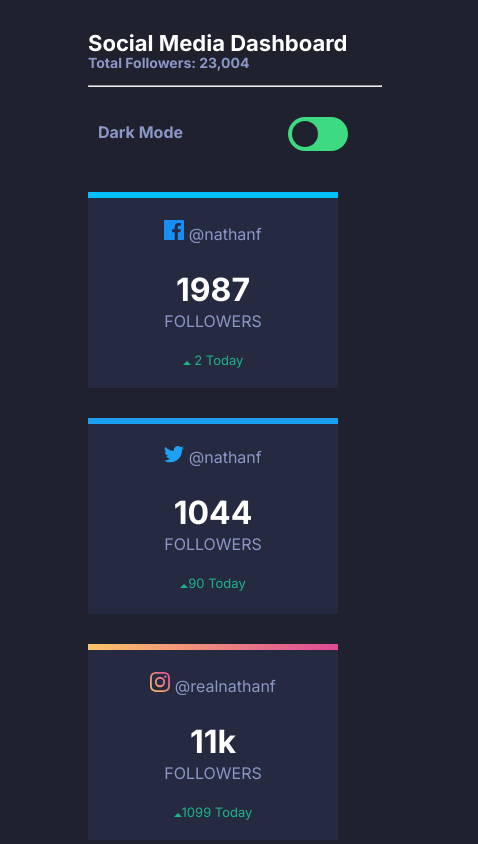
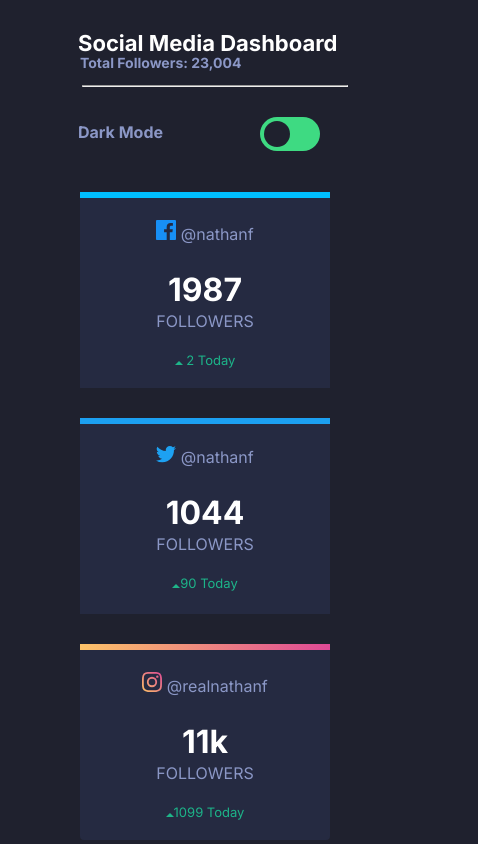
Before and after one commit to nellykels/Social-media-dashboard-with-theme-switcher, a plain HTML site: page index.html in a window 390 px wide. Shown: the top 844 px of the page, 478 px wide, since content can reach past the window. Drawn offline with Linux system fonts and the light colour scheme.

Commit message:
made modification

```diff
--- a/css/styles.css
+++ b/css/styles.css
@@ -78,6 +78,7 @@
                 .overview3 {
                     border-top: 6px solid;
                     border-image-slice: 1;
+                    border-radius: .25rem;
                     border-image-source: linear-gradient(to right, hsl(37, 97%, 70%), hsl(329, 70%, 58%));
                 }
 
@@ -353,49 +354,55 @@
 
                 @media only screen and (max-width: 800px) {
                     body {
-                        width: auto;
-                        height: 2750px;
+                        max-width: 800px;
+                        height: 2650px;
+                        margin: 0 auto;
+                        padding: 0;
                     }
                     .container-overview {
                         display: grid;
                         grid-gap: 30px;
-                        width: 100vw;
-                        grid-template-columns: repeat(1, auto);
+                        grid-template-columns: repeat(auto-fit, minmax(300px, 1fr));
                     }
                     .grid-container {
                         display: grid;
                         grid-gap: 30px;
-                        width: 100vw;
-                        grid-template-columns: repeat(1, auto);
+                        grid-gap: 30px;
+                        grid-template-columns: repeat(auto-fit, minmax(400px, 1fr));
                     }
                     hr {
                         display: block;
+                        width: 85%;
+                        margin-left: 2px;
                     }
                     .header-divider {
                         display: block;
                         margin-bottom: 50px;
                     }
                     .header-divider h4 {
-                        margin-left: 10px;
+                        margin-left: -2px;
                         color: hsl(228, 34%, 66%);
                         margin-top: 35px;
                     }
                     .header-divider .switch {
-                        margin-left: 200px;
+                        margin-left: 180px;
                         position: absolute;
                         margin-top: -46px;
                     }
                     .header-divider h1 {
                         font-size: 22px;
+                        margin-left: -2px;
                     }
                     .top-header p {
                         font-size: 14px;
                         margin-top: -17px;
                         font-weight: bold;
+                        margin-left: -px;
                     }
                     .over-view {
                         margin-top: 45px;
                         font-size: 22px;
+                        margin-left: px;
                     }
                     .footer-text {
                         text-align: center;
--- a/index.html
+++ b/index.html
@@ -163,12 +163,12 @@
         </div>
 
         <div class="footer-text">
-            <p>Challenge by <a href="https://www.frontendmentor.io/challenges/social-media-dashboard-with-theme-switcher-6oY8ozp_H">Frontend Mentor</a>. Solution by <a href="https://www.frontendmentor.io/profile/nellykels">Nellykels</a>.</p>
+            <p>Challenge by <a href="https://www.frontendmentor.io/challenges/social-media-dashboard-with-theme-switcher-6oY8ozp_H" target="_blank">Frontend Mentor</a>. Solution by <a href="https://www.frontendmentor.io/profile/nellykels" target="_blank">Nellykels</a>.</p>
         </div>
     </div>
     <script>
         function myFunction() {
-            var element = document.body;
+            let element = document.body;
             element.classList.toggle("light-mode");
         }
     </script>
```
